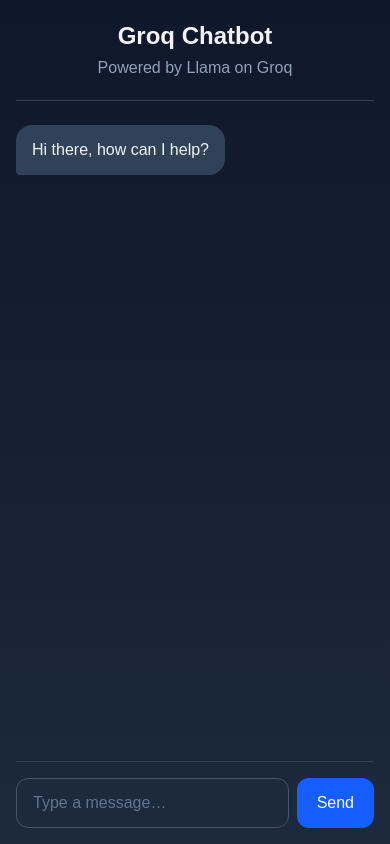
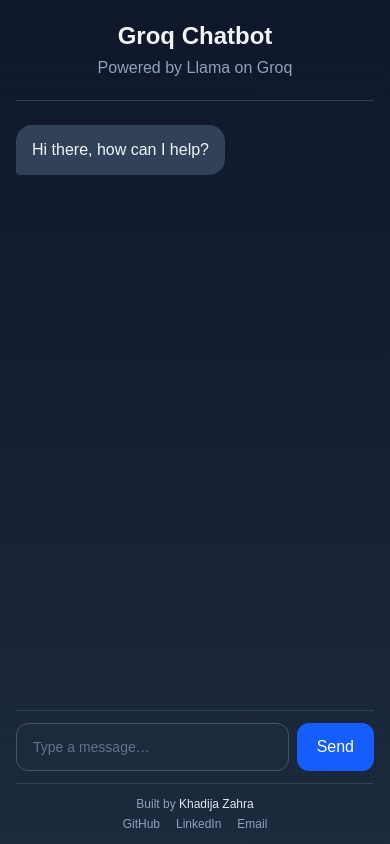
Before and after one commit to Khadija-Zahra335/AI-ChatBot, a Next.js app: page / in a window 390 px wide. Built offline with nearby package versions, Linux system fonts and the light colour scheme.

Commit message:
fixed responsiveness and added contact details

```diff
--- a/app/page.tsx
+++ b/app/page.tsx
@@ -22,6 +22,7 @@
 
 "use client";
 
+
 import { useState, useRef, useEffect } from "react";
 
 export default function Home() {
@@ -33,10 +34,7 @@
 
   const bottomRef = useRef(null);
 
-  // Scroll to the newest message whenever the list changes
-  // useEffect(() => {
-  //   bottomRef.current?.scrollIntoView({ behavior: "smooth" });
-  // }, [messages]);
+
 
   async function handleSend() {
     if (input.trim() === "" || isLoading) return;
@@ -75,11 +73,11 @@
   }
 
   return (
-    <main className="flex justify-center min-h-screen bg-gradient-to-b from-slate-900 to-slate-800 text-slate-100">
-      <div className="flex flex-col w-full max-w-3xl h-screen px-4 sm:px-6">
+    <main className="flex justify-center min-h-[100dvh] bg-gradient-to-b from-slate-900 to-slate-800 text-slate-100">
+      <div className="flex flex-col w-full max-w-3xl h-[100dvh] px-4 sm:px-6">
         {/* Header */}
         <header className="py-5 border-b border-slate-700">
-          <h1 className="text-2xl sm:text-5xl font-bold text-center">
+          <h1 className="text-2xl sm:text-3xl font-bold text-center">
             Groq Chatbot
           </h1>
           <p className="text-center text-base sm:text-xl text-slate-400 mt-1">
@@ -121,7 +119,7 @@
         </div>
 
         {/* Input */}
-        <div className="flex gap-2 py-4 border-t border-slate-700">
+        <div className="flex gap-2 py-3 border-t border-slate-700">
           <input
             type="text"
             value={input}
@@ -129,7 +127,7 @@
             onKeyDown={(e) => e.key === "Enter" && handleSend()}
             placeholder="Type a message…"
             disabled={isLoading}
-            className="flex-1 bg-slate-800 border border-slate-600 rounded-xl px-4 py-3 text-base sm:text-2xl placeholder-slate-500 focus:outline-none focus:ring-2 focus:ring-blue-500 disabled:opacity-50"
+            className="flex-1 bg-slate-800 border border-slate-600 rounded-xl px-4 py-3 text-sm sm:text-xl placeholder-slate-500 focus:outline-none focus:ring-2 focus:ring-blue-500 disabled:opacity-50"
           />
           <button
             onClick={handleSend}
@@ -139,6 +137,38 @@
             Send
           </button>
         </div>
+
+        {/* Footer */}
+        <footer className="py-3 border-t border-slate-700 text-center text-xs sm:text-sm text-slate-400">
+          <p>
+            Built by{" "}
+            <span className="text-slate-200 font-medium">Khadija Zahra</span>
+          </p>
+          <div className="flex justify-center gap-4 mt-1">
+            <a
+              href="https://github.com/Khadija-Zahra335"
+              target="_blank"
+              rel="noopener noreferrer"
+              className="hover:text-blue-400 transition-colors"
+            >
+              GitHub
+            </a>
+            <a
+              href="https://www.linkedin.com/in/khadija-zahra-06a37a270/"
+              target="_blank"
+              rel="noopener noreferrer"
+              className="hover:text-blue-400 transition-colors"
+            >
+              LinkedIn
+            </a>
+            <a
+              href="mailto:your@email.com"
+              className="hover:text-blue-400 transition-colors"
+            >
+              Email
+            </a>
+          </div>
+        </footer>
       </div>
     </main>
   );
```
